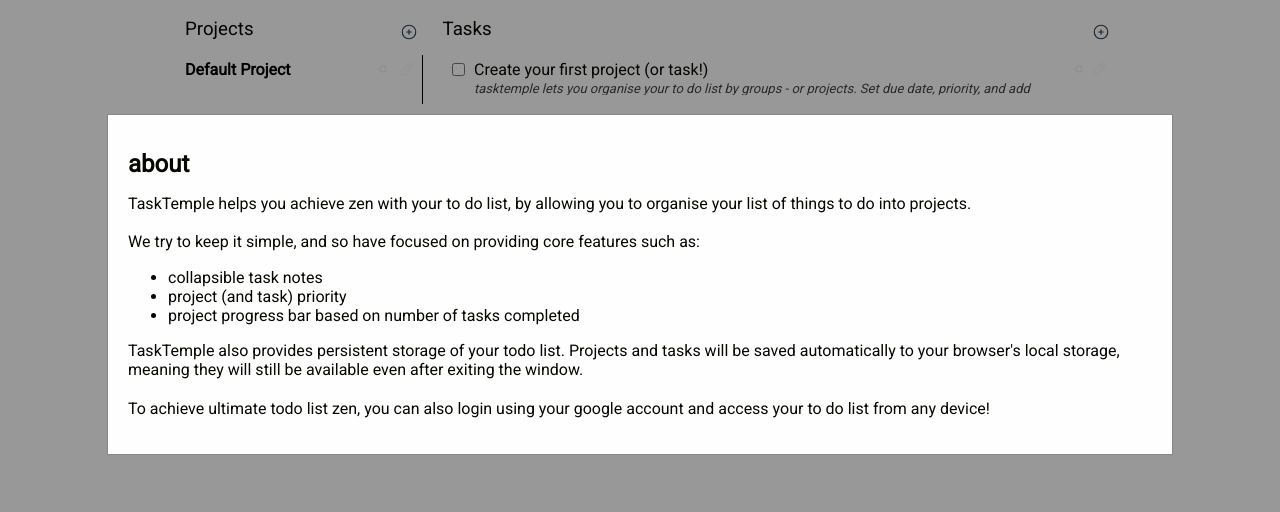
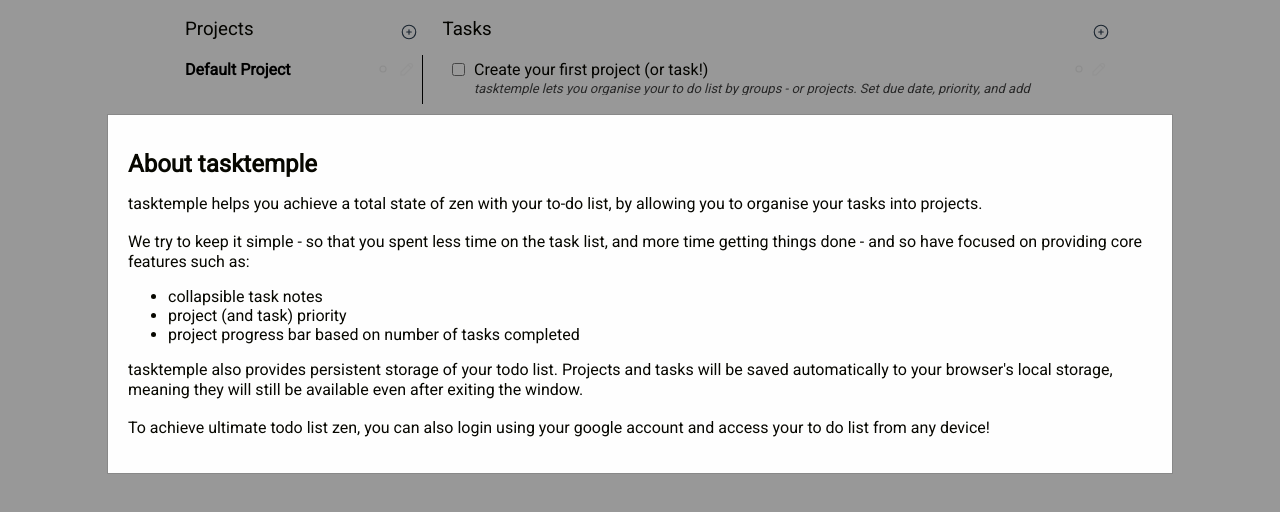
Before and after one commit to digidub/task-temple, a website built with webpack: page src/index.html in a window 1280 px wide. Both pictures are taken after a click on the element "About". Shown: the part 78-590 px from the top of the page. Built offline with nearby package versions, Linux system fonts and the light colour scheme; some packages are replaced by stand-ins of ours; no server answers.

Commit message:
modal pop up about text

```diff
--- a/src/index.html
+++ b/src/index.html
@@ -46,18 +46,17 @@
 
     <div class="modal">
         <div class="about">
-            <h2>about</h2>
-            <p>TaskTemple helps you achieve zen with your to do list, by allowing you to organise your list of things to
-                do into projects.<br><br>
+            <h2>About tasktemple</h2>
+            <p>tasktemple helps you achieve a total state of zen with your to-do list, by allowing you to organise your tasks into projects.<br><br>
 
-                We try to keep it simple, and so have focused on providing core features such as:
+                We try to keep it simple - so that you spent less time on the task list, and more time getting things done - and so have focused on providing core features such as:
             <ul>
                 <li>collapsible task notes</li>
                 <li>project (and task) priority</li>
                 <li>project progress bar based on number of tasks completed</li>
             </ul>
 
-            TaskTemple also provides persistent storage of your todo list. Projects and tasks will be saved automatically to your browser's local storage,
+            tasktemple also provides persistent storage of your todo list. Projects and tasks will be saved automatically to your browser's local storage,
             meaning they will still be available even after exiting the window.<br><br>
 
             To achieve ultimate todo list zen, you can also login using your google account and access your to do list from any device!
```
